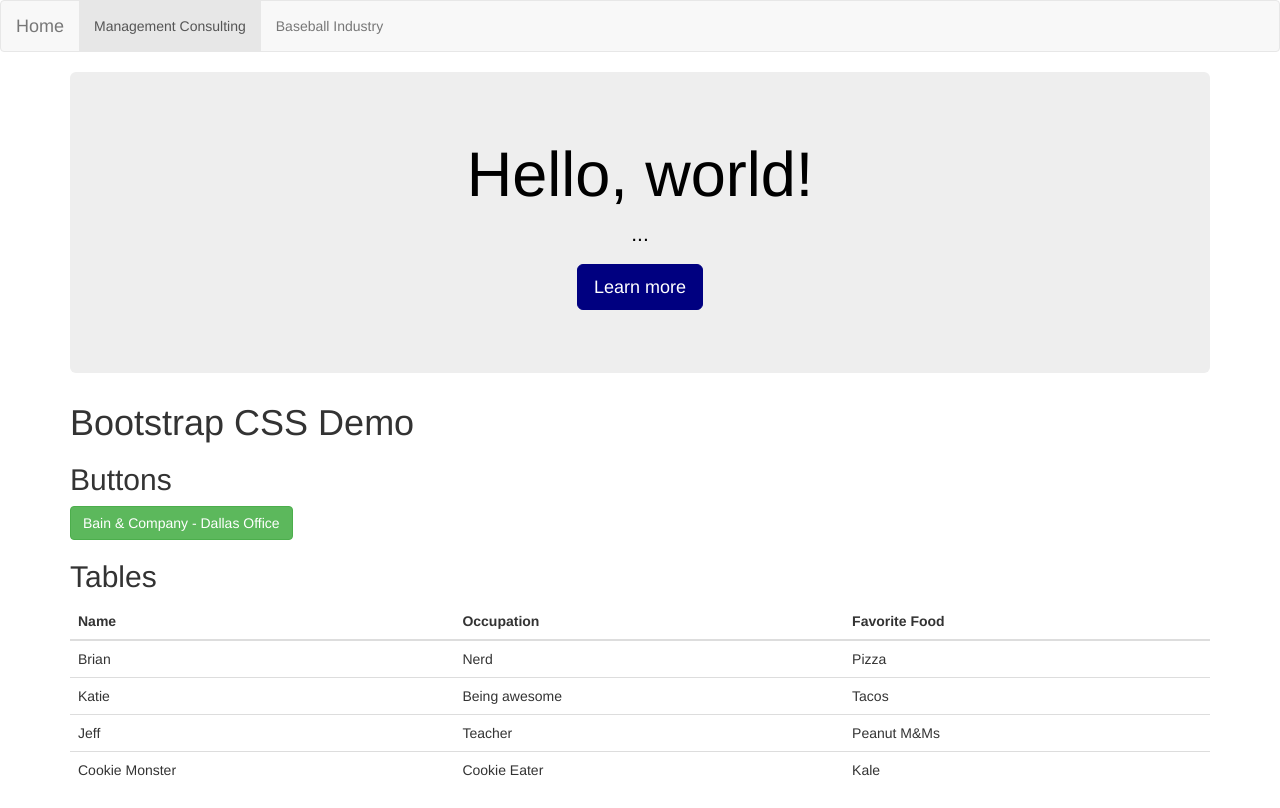
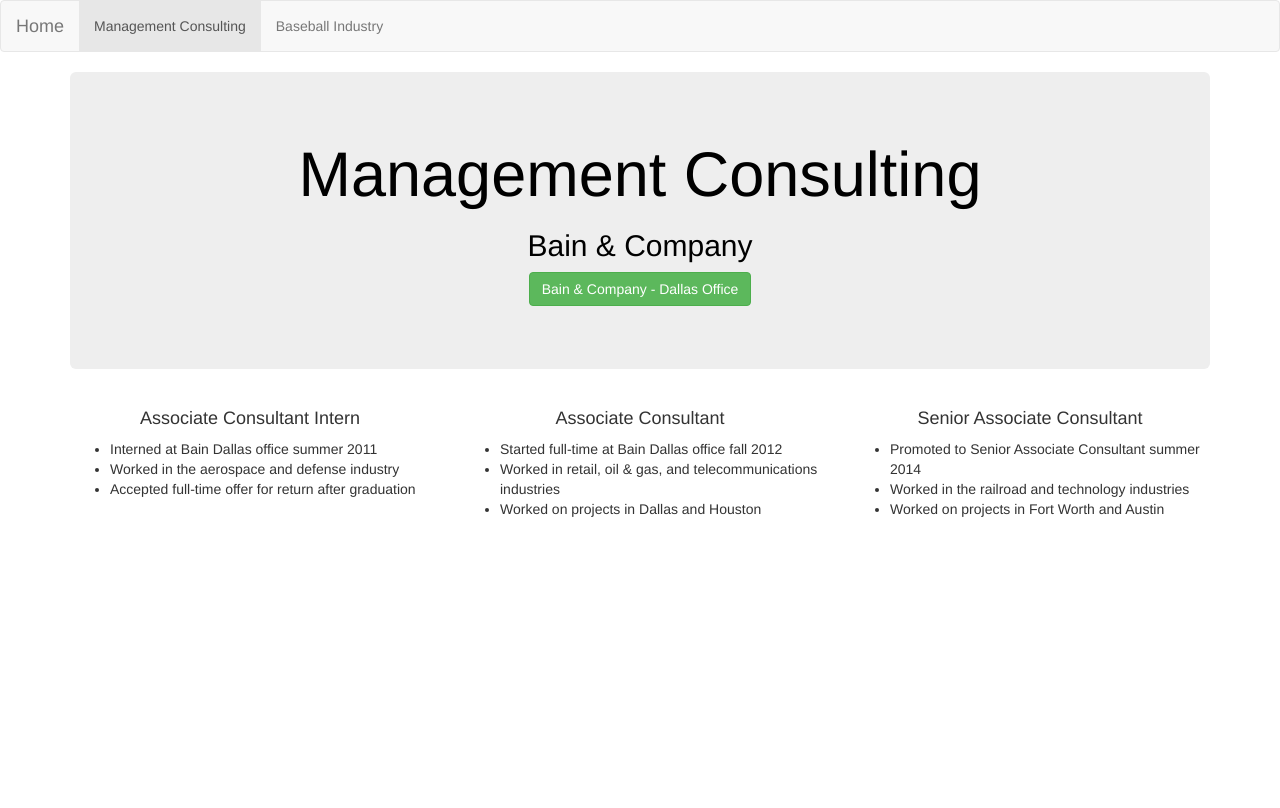
Before and after one commit to WillLandess/WillLandess.github.io, a plain HTML site: page Page1.html in a window 1280 px wide. Drawn offline with nearby package versions, Linux system fonts and the light colour scheme.

Commit message:
Completed Bain Page
added jumbotron, unordered list bullet points

```diff
--- a/Page1.html
+++ b/Page1.html
@@ -38,52 +38,38 @@
   <div class="container">
 
     <div class="jumbotron">
-      <h1>Hello, world!</h1>
-      <p>...</p>
-      <p><a class="btn btn-primary btn-lg" href="#" role="button">Learn more</a></p>
+      <h1>Management Consulting</h1>
+      <h2>Bain & Company</h2>
+      <p><a class="btn btn-success" href="http://www.bain.com/offices/dallas/en_us/index.aspx">Bain & Company - Dallas Office</a></p>
     </div>
 
-    <h1>Bootstrap CSS Demo</h1>
+    <div class="row">
+      <div class="col-md-4">
+        <h4 class="text-center">Associate Consultant Intern</h4>
+        <ul>
+          <li>Interned at Bain Dallas office summer 2011</li>
+          <li>Worked in the aerospace and defense industry</li>
+          <li>Accepted full-time offer for return after graduation</li>
+        </ul>
+      </div>
+      <div class="col-md-4">
+        <h4 class="text-center">Associate Consultant</h4>
+        <ul>
+          <li>Started full-time at Bain Dallas office fall 2012</li>
+          <li>Worked in retail, oil & gas, and telecommunications industries</li>
+          <li>Worked on projects in Dallas and Houston</li>
+        </ul>
+      </div>
+      <div class="col-md-4">
+        <h4 class="text-center">Senior Associate Consultant</h4>
+        <ul>
+          <li>Promoted to Senior Associate Consultant summer 2014</li>
+          <li>Worked in the railroad and technology industries</li>
+          <li>Worked on projects in Fort Worth and Austin</li>
+        </ul>
+      </div>
+    </div>
 
-    <h2>Buttons</h2>
-
-    <p>
-      <a class="btn btn-success" href="http://www.bain.com/offices/dallas/en_us/index.aspx">Bain & Company - Dallas Office</a>
-    </p>
-
-    <h2>Tables</h2>
-
-    <table class="table">
-      <thead>
-        <tr>
-          <th>Name</th>
-          <th>Occupation</th>
-          <th>Favorite Food</th>
-        </tr>
-      </thead>
-      <tbody>
-        <tr>
-          <td>Brian</td>
-          <td>Nerd</td>
-          <td>Pizza</td>
-        </tr>
-        <tr>
-          <td>Katie</td>
-          <td>Being awesome</td>
-          <td>Tacos</td>
-        </tr>
-        <tr>
-          <td>Jeff</td>
-          <td>Teacher</td>
-          <td>Peanut M&Ms</td>
-        </tr>
-        <tr>
-          <td>Cookie Monster</td>
-          <td>Cookie Eater</td>
-          <td>Kale</td>
-        </tr>
-      </tbody>
-    </table>
   </div>
 </body>
 </html>
```
